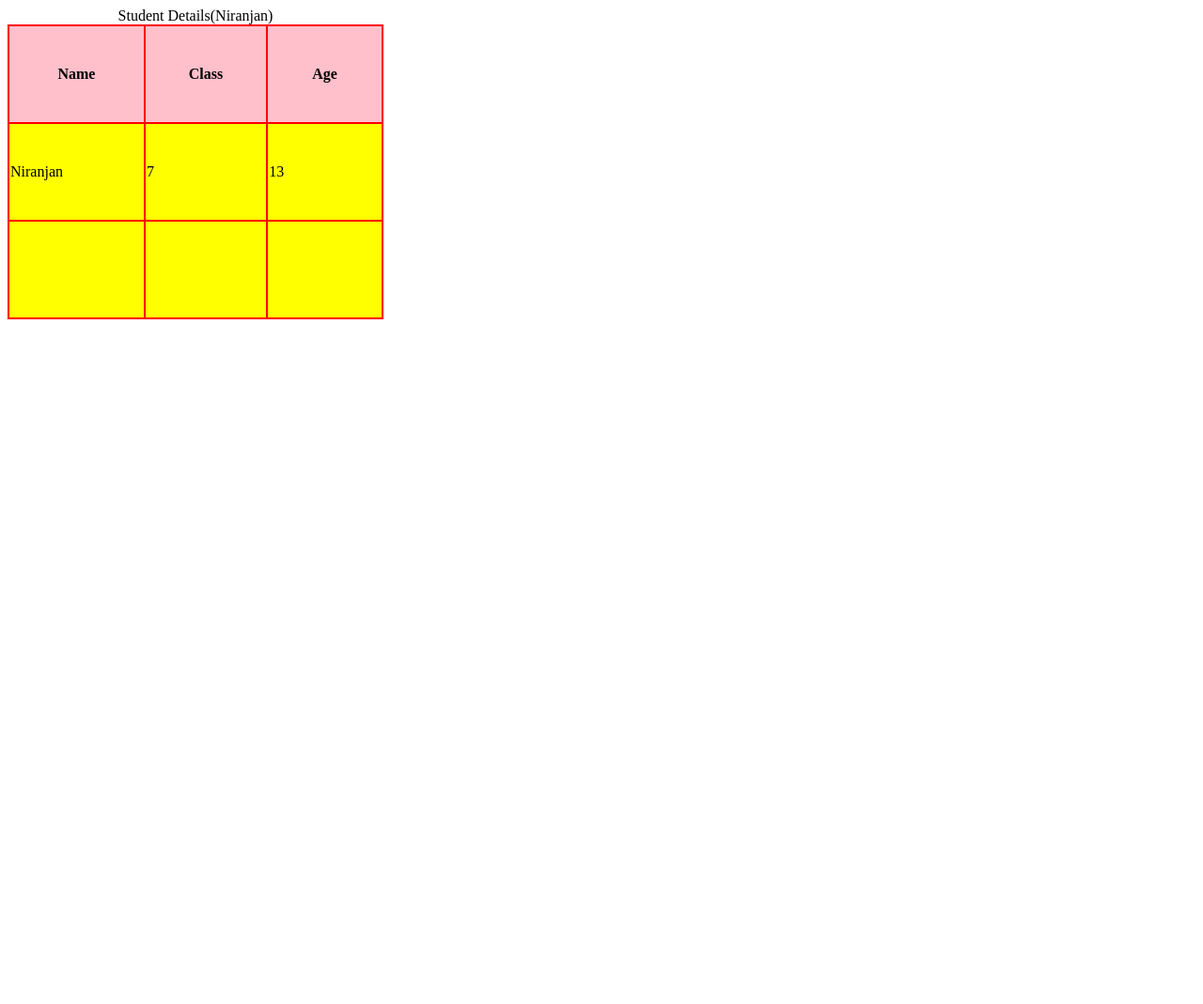
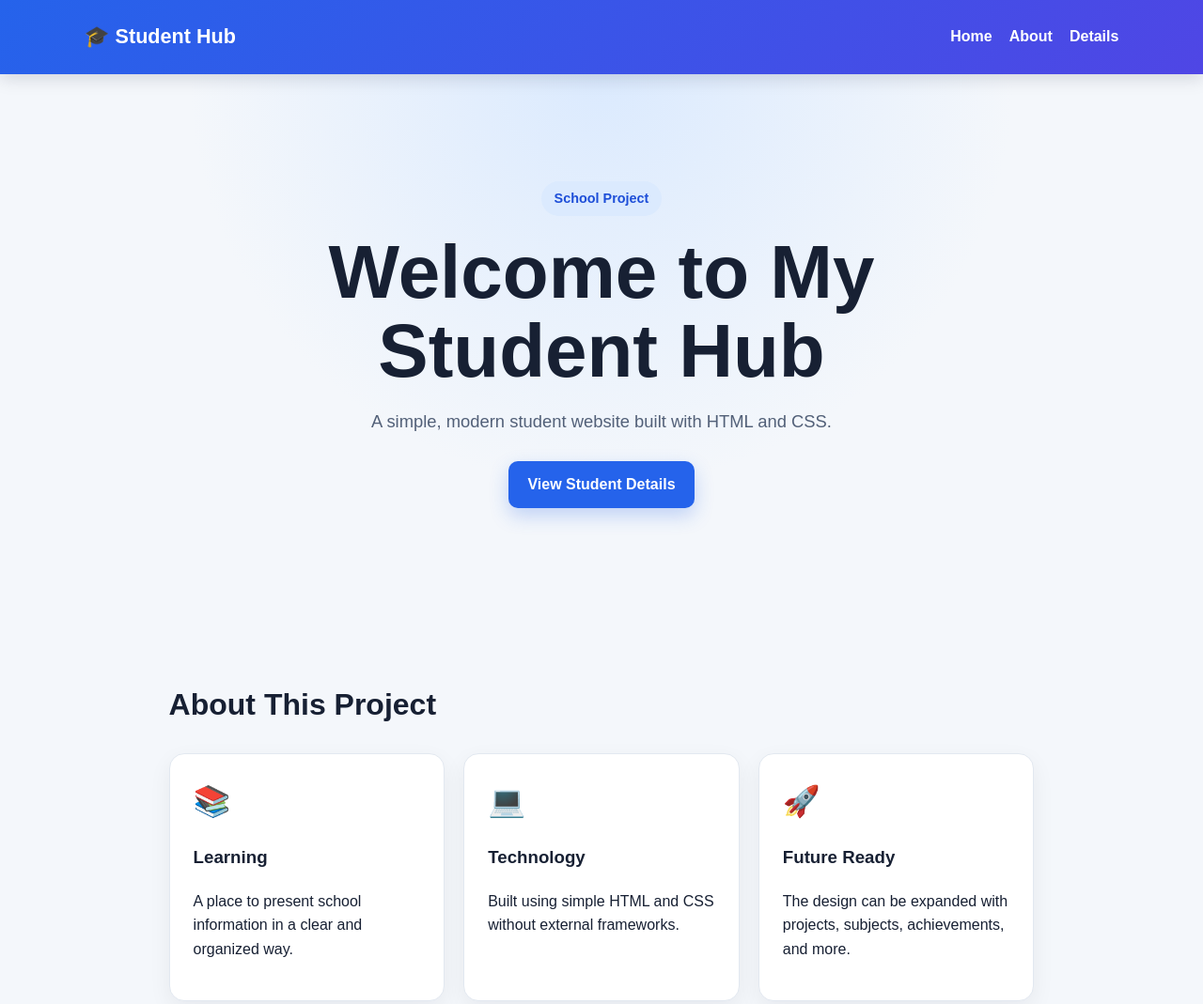
Before and after one commit to LiteEmpire/School-project, a plain HTML site: page index.html in a window 1280 px wide. Shown: the top 1069 px of the page at 94% size. Before the commit the page ends 800 px from the top, so only its background shows below. Drawn offline with Linux system fonts and the light colour scheme.

Commit message:
Redesign school project website

```diff
--- a/index.html
+++ b/index.html
@@ -1,38 +1,71 @@
 <!DOCTYPE html>
-<html>
+<html lang="en">
 <head>
-<style>
-table,tr,td,th
-{
-border:2px solid red;
-border-collapse:collapse;
-background-color:yellow;
-width:400px;
-height:100px;
-}
-th
-{background-color:pink;}
-</style>
+  <meta charset="UTF-8">
+  <meta name="viewport" content="width=device-width, initial-scale=1.0">
+  <meta name="theme-color" content="#2563eb">
+  <title>Student Hub | Niranjan</title>
+  <link rel="icon" type="image/svg+xml" href="favicon.svg">
+  <style>
+    * { box-sizing: border-box; }
+    html { scroll-behavior: smooth; }
+    body { margin: 0; font-family: Arial, Helvetica, sans-serif; color: #172033; background: #f4f7fb; line-height: 1.6; }
+    header { background: linear-gradient(135deg, #2563eb, #4f46e5); color: white; padding: 22px 7%; position: sticky; top: 0; z-index: 10; box-shadow: 0 4px 18px rgba(15,23,42,.15); }
+    nav { display: flex; justify-content: space-between; align-items: center; gap: 20px; }
+    .brand { font-size: 1.35rem; font-weight: 800; }
+    nav a { color: white; text-decoration: none; margin-left: 18px; font-weight: 600; }
+    nav a:hover { text-decoration: underline; }
+    .hero { min-height: 72vh; display: grid; place-items: center; text-align: center; padding: 70px 7%; background: radial-gradient(circle at top, #dbeafe, #f4f7fb 55%); }
+    .hero-inner { max-width: 850px; }
+    .badge { display: inline-block; padding: 7px 14px; border-radius: 999px; background: #dbeafe; color: #1d4ed8; font-weight: 700; font-size: .9rem; }
+    h1 { font-size: clamp(2.5rem, 7vw, 5rem); line-height: 1.05; margin: 18px 0; }
+    .hero p { font-size: 1.15rem; color: #526078; max-width: 650px; margin: 0 auto 28px; }
+    .button { display: inline-block; background: #2563eb; color: white; padding: 12px 20px; border-radius: 10px; text-decoration: none; font-weight: 700; box-shadow: 0 8px 20px rgba(37,99,235,.25); }
+    .button:hover { background: #1d4ed8; }
+    section { padding: 70px 7%; max-width: 1100px; margin: auto; }
+    h2 { font-size: 2rem; margin-top: 0; }
+    .cards { display: grid; grid-template-columns: repeat(3, 1fr); gap: 20px; }
+    .card { background: white; padding: 25px; border-radius: 16px; border: 1px solid #e2e8f0; box-shadow: 0 8px 25px rgba(15,23,42,.06); }
+    .icon { font-size: 2rem; }
+    .student { background: #0f172a; color: white; border-radius: 20px; padding: 32px; overflow-x: auto; }
+    table { width: 100%; border-collapse: collapse; min-width: 420px; }
+    th, td { padding: 15px; text-align: left; border-bottom: 1px solid #334155; }
+    th { color: #93c5fd; }
+    footer { text-align: center; padding: 30px 7%; color: #64748b; }
+    @media (max-width: 750px) { nav { flex-direction: column; } nav a { margin: 0 8px; } .cards { grid-template-columns: 1fr; } }
+  </style>
 </head>
-
 <body>
-<table>
-<caption> Student Details(Niranjan) </caption>
-<tr>
-<th>Name</th>
-<th>Class</th>
-<th>Age</th>
-</tr>
-<tr>
-<td>Niranjan</td>
-<td>7</td>
-<td>13</td>
-</tr>
-<tr>
-<td></td>
-<td></td>
-<td></td>
-</tr>
-</table>
+  <header>
+    <nav>
+      <div class="brand">🎓 Student Hub</div>
+      <div><a href="#home">Home</a><a href="#about">About</a><a href="#details">Details</a></div>
+    </nav>
+  </header>
+  <main>
+    <section class="hero" id="home">
+      <div class="hero-inner">
+        <span class="badge">School Project</span>
+        <h1>Welcome to My Student Hub</h1>
+        <p>A simple, modern student website built with HTML and CSS.</p>
+        <a class="button" href="#details">View Student Details</a>
+      </div>
+    </section>
+    <section id="about">
+      <h2>About This Project</h2>
+      <div class="cards">
+        <article class="card"><div class="icon">📚</div><h3>Learning</h3><p>A place to present school information in a clear and organized way.</p></article>
+        <article class="card"><div class="icon">💻</div><h3>Technology</h3><p>Built using simple HTML and CSS without external frameworks.</p></article>
+        <article class="card"><div class="icon">🚀</div><h3>Future Ready</h3><p>The design can be expanded with projects, subjects, achievements, and more.</p></article>
+      </div>
+    </section>
+    <section id="details">
+      <h2>Student Details</h2>
+      <div class="student">
+        <table><tr><th>Name</th><th>Class</th><th>Age</th></tr><tr><td>Niranjan</td><td>7</td><td>13</td></tr></table>
+      </div>
+    </section>
+  </main>
+  <footer>© 2026 Student Hub · School Project</footer>
 </body>
 </html>
```
